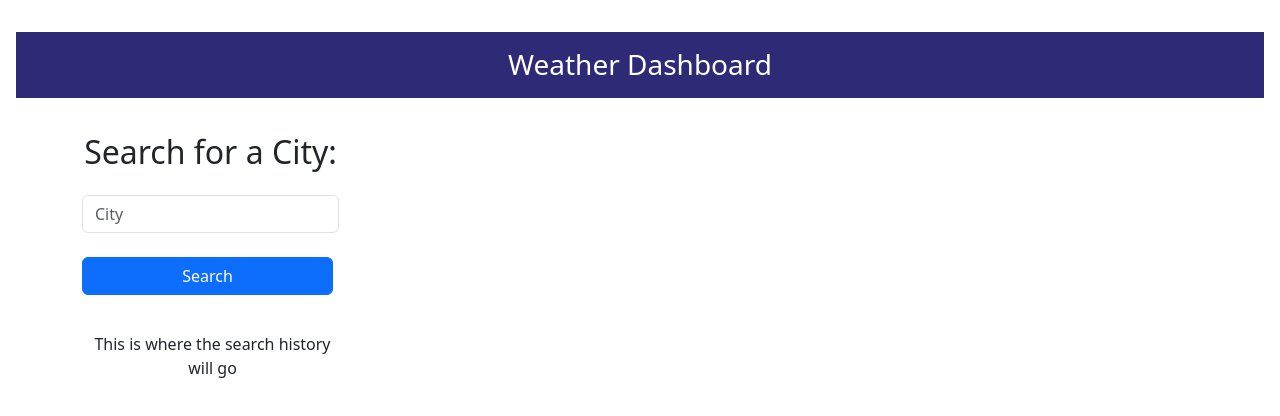
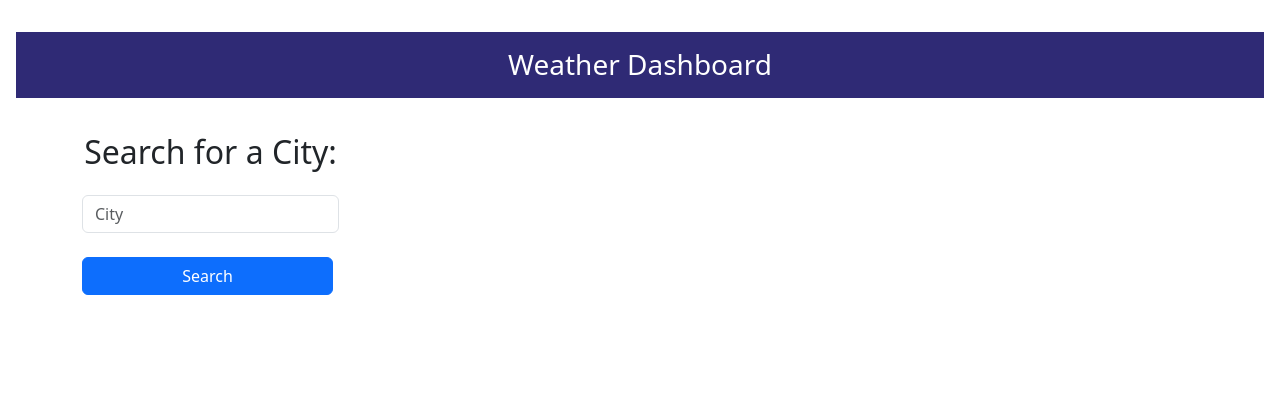
Before and after one commit to jthomas47/Weather-Dashboard, a plain HTML site: page index.html in a window 1280 px wide. Drawn offline with nearby package versions, Linux system fonts and the light colour scheme.

Commit message:
updated README

```diff
--- a/index.html
+++ b/index.html
@@ -29,7 +29,6 @@
         </div>
         <div class="row">
             <div id="history" class="col-3">
-                This is where the search history will go
             </div>
             <div id="forecastHeader" class="col-2">
             </div>
```
Also changed, not shown: assets/images/weather.PNG (added), 1 other file.
